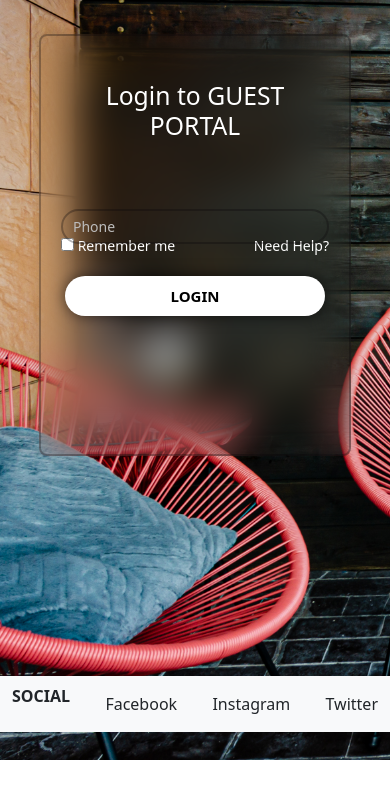
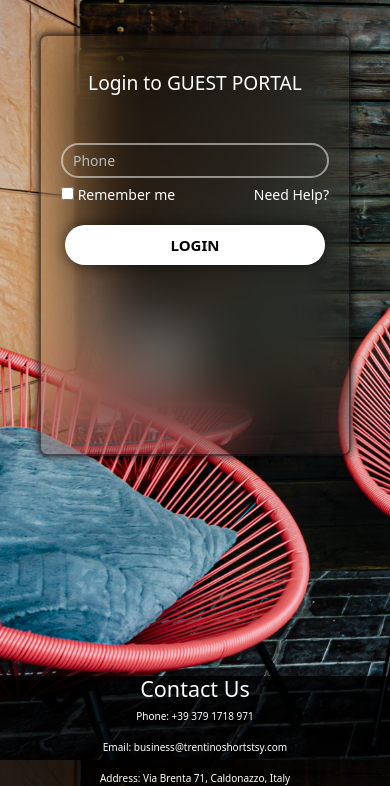
Before and after one commit to Rifatpy/guestbook.guide, a Flask app: page / in a window 390 px wide. Shown: the part 84-870 px from the top of the page. Before the commit the page ends 844 px from the top, so only its background shows below. Run offline with Flask 3, Linux system fonts and the light colour scheme.

Commit message:
Making login page responsive

```diff
--- a/templates/login.html
+++ b/templates/login.html
@@ -101,9 +101,9 @@
         }
 
         .login-container {
-            background-color: rgba(49, 35, 18, 0.9);
+            background-color: rgba(60, 35, 18, 1);
             border-radius: 8px;
-            box-shadow: 0 0 10px rgba(0, 0, 0, 0.1);
+            box-shadow: 0 0 10px rgba(0, 0, 0, 0.9);
             padding: 20px;
             width: 30vw;
             height: 40vh;
@@ -113,8 +113,8 @@
             justify-content: center;
             color: white;
             background: transparent;
-            backdrop-filter: blur(20px);
-            border: 2px solid rgba(10, 7, 12, .3);
+            backdrop-filter: blur(30px);
+            border: 2px solid rgba(10, 7, 12, .5);
         }
 
         form h2{
@@ -139,7 +139,7 @@
             background: transparent;
             border: none;
             outline: none;
-            border: 2px solid rgba(10, 7, 12, .3);
+            border: 2px solid rgba(255, 255, 255, .5);
             border-radius: 40px;
             font-size: 14px;
             padding-left: 10px;
@@ -265,8 +265,8 @@
 
 
 
-        /* Media query for mobile responsiveness */
-        @media only screen and (max-width: 700px) {
+        /* Media query for mobile responsiveness - Medium */
+        @media only screen and (max-width: 768px) {
             .main {
                 height: 90vh;
 
@@ -328,9 +328,11 @@
               font-size: 8px;
             }
 
-            #footer-hidden {
+            #hidden-footer {
               display: block;
-              background-color: rgba(255, 255, 255, 0.1);
+              background-color: rgba(0, 0, 0, 0.8);
+              color: white;
+              text-align: center;
             }
 
             .login-container {
@@ -341,20 +343,49 @@
 
         }
 
-
-        /* Media query for mobile responsiveness */
-        @media only screen and (max-width: 412px) {
+        /* Media query for mobile responsiveness - Small */
+        @media only screen and (max-width: 576px) {
             #header-text-3 {
                 display: none;
             }
 
-            footer {
-                bottom: 0;
-                font-size: 10px;
+            header {
+                height: 10vh;
+            }
+
+            .footer-hidden {
+              height: 30px
+              font-size: 10px;
             }
         }
 
-        /* Media query for mobile responsiveness */
+        /* Media query for mobile responsiveness - Extra Small */
+        @media only screen and (max-width: 412px) {
+          body {
+            height: 100vh;
+          }
+
+
+          #login-header {
+            font-size: 1.2rem;
+            margin-top: 15px;
+            margin-bottom: 25px;
+          }
+
+          .remember-forgot {
+            margin-top: 30px;
+          }
+
+          #logo {
+            font-size: 0.8rem;
+          }
+          .footer-hidden {
+            height: 50px
+            font-size: 10px;
+          }
+        }
+
+        /* Media query for mobile responsiveness - Super Extra Small */
         @media only screen and (max-width: 312px) {
           body {
             height: 130vh;
@@ -484,22 +515,14 @@
             </div>
         </div>
     </footer>
-    <nav class="navbar sticky-bottom bg-body-tertiary" id="footer-hidden">
-      <div class="container-fluid">
-        <div class="footer-social">
-            <p style="font-weight: bold;">SOCIAL</p>
-        </div>
-        <div class="footer-social">
-          <i class="fa-brands fa-square-facebook"></i> Facebook
-        </div>
-        <div class="footer-social">
-          <i class="fa-brands fa-square-instagram"></i> Instagram
-        </div>
-        <div class="footer-social">
-          <i class="fa-brands fa-square-x-twitter"></i> Twitter
-        </div>
-      </div>
-    </nav>
+    <div id="hidden-footer">
+      <h4>Contact Us</h4>
+      <p style="font-size: 10px;">Phone: <a href="tel:+39 379 1718 971">+39 379 1718 971</a></p>
+      <p style="font-size: 10px;">Email:
+          <a href="mailto:business@trentinoshortstsy.com">business@trentinoshortstsy.com</a>
+      </p>
+      <p style="font-size: 10px;">Address: Via Brenta 71, Caldonazzo, Italy</p>
+    </div>
     <script src="https://cdn.jsdelivr.net/npm/bootstrap@5.3.3/dist/js/bootstrap.bundle.min.js" integrity="sha384-YvpcrYf0tY3lHB60NNkmXc5s9fDVZLESaAA55NDzOxhy9GkcIdslK1eN7N6jIeHz" crossorigin="anonymous"></script>
 
 </body>
```
